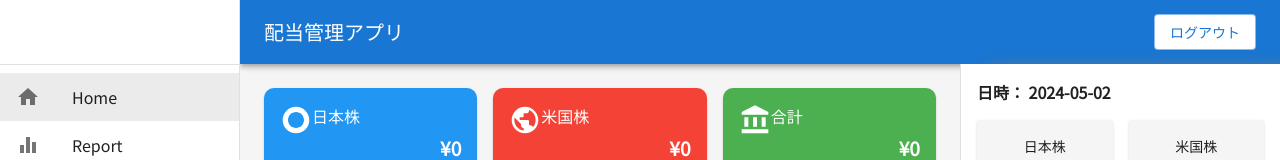
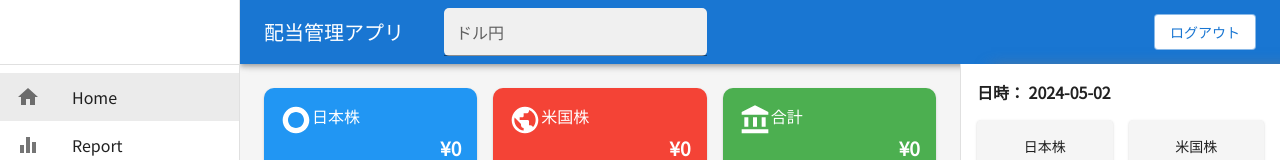
Before and after one commit to nbhrd/DividendManage, a React (Create React App) app: page / in a window 1280 px wide. Shown: the top 160 px of the page. Built offline with nearby package versions, Linux system fonts and the light colour scheme; no server answers; the database is empty; sample sign-in values are in the browser's storage.

Commit message:
ドル円入力欄追加

```diff
--- a/src/components/layout/AppLayout.tsx
+++ b/src/components/layout/AppLayout.tsx
@@ -14,18 +14,19 @@ import { db } from "../../firebase";
 import { Dividend } from "../../types";
 import { isFireStoreError } from "../../utils/errorHandling";
 import { useAuthContext } from "../../context/AuthContext";
-import { Button } from "@mui/material";
+import { Button, TextField } from "@mui/material";
 import { getAuth, signOut } from "firebase/auth";
 import { FirebaseError } from "firebase/app";
 
 const drawerWidth = 240;
 
 export default function AppLayout() {
-  const { setDividends, setIsLoading } = useAppContext();
+  const { setDividends, usdJPY, setUsdJpy, setIsLoading } = useAppContext();
   const { user } = useAuthContext();
 
   // firestoreからログインユーザーのデータを取得
   React.useEffect(() => {
+    if (user) {
       const fetchDividends = async () => {
         try {
           const q = query(
@@ -52,6 +53,7 @@ export default function AppLayout() {
         }
       };
       fetchDividends();
+    }
     // eslint-disable-next-line react-hooks/exhaustive-deps
   }, [user]);
 
@@ -82,6 +84,10 @@ export default function AppLayout() {
         console.error(e);
       }
     }
+  };
+
+  const handleUsdJpy = (value: string) => {
+    setUsdJpy(value);
   };
 
   return (
@@ -116,6 +122,18 @@ export default function AppLayout() {
                 <Typography variant="h6" noWrap component="div">
                   配当管理アプリ
                 </Typography>
+                <TextField
+                  label="ドル円"
+                  variant="filled"
+                  size="small"
+                  value={usdJPY}
+                  onChange={(e) => handleUsdJpy(e.target.value)}
+                  sx={{
+                    marginLeft: 5,
+                    borderRadius: "5px",
+                    backgroundColor: "white",
+                  }}
+                />
                 <div style={{ flexGrow: 1 }}></div>
                 <Button
                   onClick={handleLogout}
--- a/src/context/AppContext.tsx
+++ b/src/context/AppContext.tsx
@@ -17,6 +17,8 @@ interface AppContextType {
   setDividends: React.Dispatch<React.SetStateAction<Dividend[]>>;
   currentMonth: Date;
   setCurrentMonth: React.Dispatch<React.SetStateAction<Date>>;
+  usdJPY: string;
+  setUsdJpy: React.Dispatch<React.SetStateAction<string>>;
   isLoading: boolean;
   setIsLoading: React.Dispatch<React.SetStateAction<boolean>>;
   isMobile: boolean;
@@ -35,6 +37,7 @@ export const AppContext = createContext<AppContextType | undefined>(undefined);
 export const AppContextProvider = ({ children }: { children: ReactNode }) => {
   const [dividends, setDividends] = useState<Dividend[]>([]);
   const [currentMonth, setCurrentMonth] = useState(new Date());
+  const [usdJPY, setUsdJpy] = useState("");
   const [isLoading, setIsLoading] = useState(true);
   const theme = useTheme();
   const isMobile = useMediaQuery(theme.breakpoints.down("lg"));
@@ -115,6 +118,8 @@ export const AppContextProvider = ({ children }: { children: ReactNode }) => {
         setDividends,
         currentMonth,
         setCurrentMonth,
+        usdJPY,
+        setUsdJpy,
         isLoading,
         setIsLoading,
         isMobile,
--- a/src/pages/Login.tsx
+++ b/src/pages/Login.tsx
@@ -7,7 +7,7 @@ import {
   TextField,
   Typography,
 } from "@mui/material";
-import React, { FormEvent, useState } from "react";
+import { FormEvent, useState } from "react";
 import { Navigate } from "react-router-dom";
 import { useAuthContext } from "../context/AuthContext";
 import { getAuth, signInWithEmailAndPassword } from "firebase/auth";
```
Lines whose indentation alone changed are shown as unchanged.
